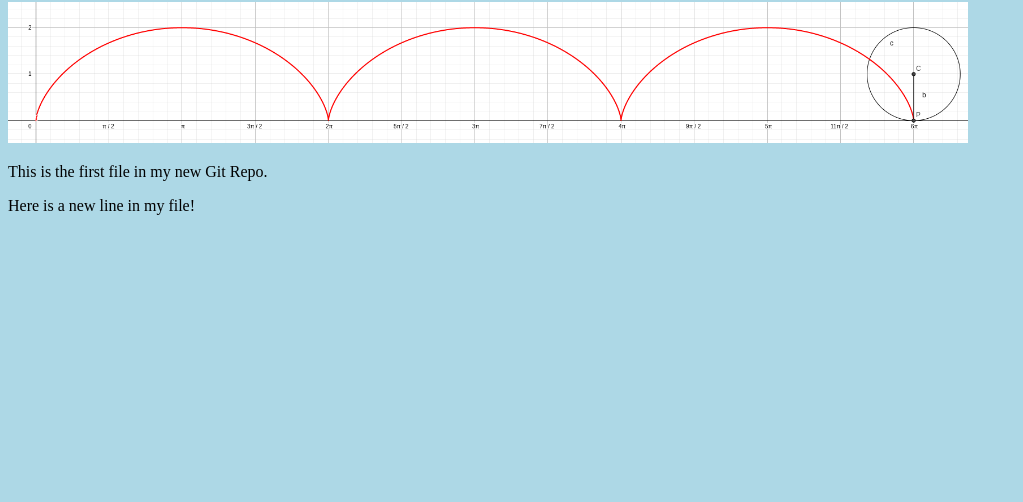
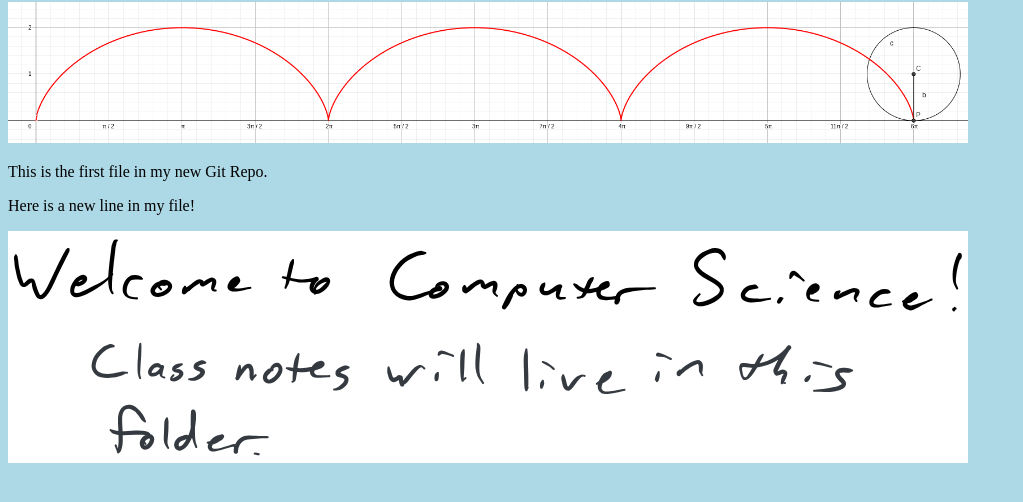
Before and after one commit to jaliprandi/hello-world, a plain HTML site: page index.html in a window 1280 px wide. Shown: the part 78-580 px from the top of the page, without its empty margins (0-1023 px from the left). Drawn offline with Linux system fonts and the light colour scheme.

Commit message:
added new image

```diff
--- a/index.html
+++ b/index.html
@@ -11,5 +11,8 @@
                 </div>
                 <p>This is the first file in my new Git Repo.</p>
                 <p> Here is a new line in my file!</p>
+                <div>
+                        <img src="welcome-cs.svg" alt="Banner welcoming students to Computer Science class" style="width:100%;max-width:960px">
+                </div>
         </body>
 </html>
```
Also changed, not shown: welcome-cs.svg (added).
